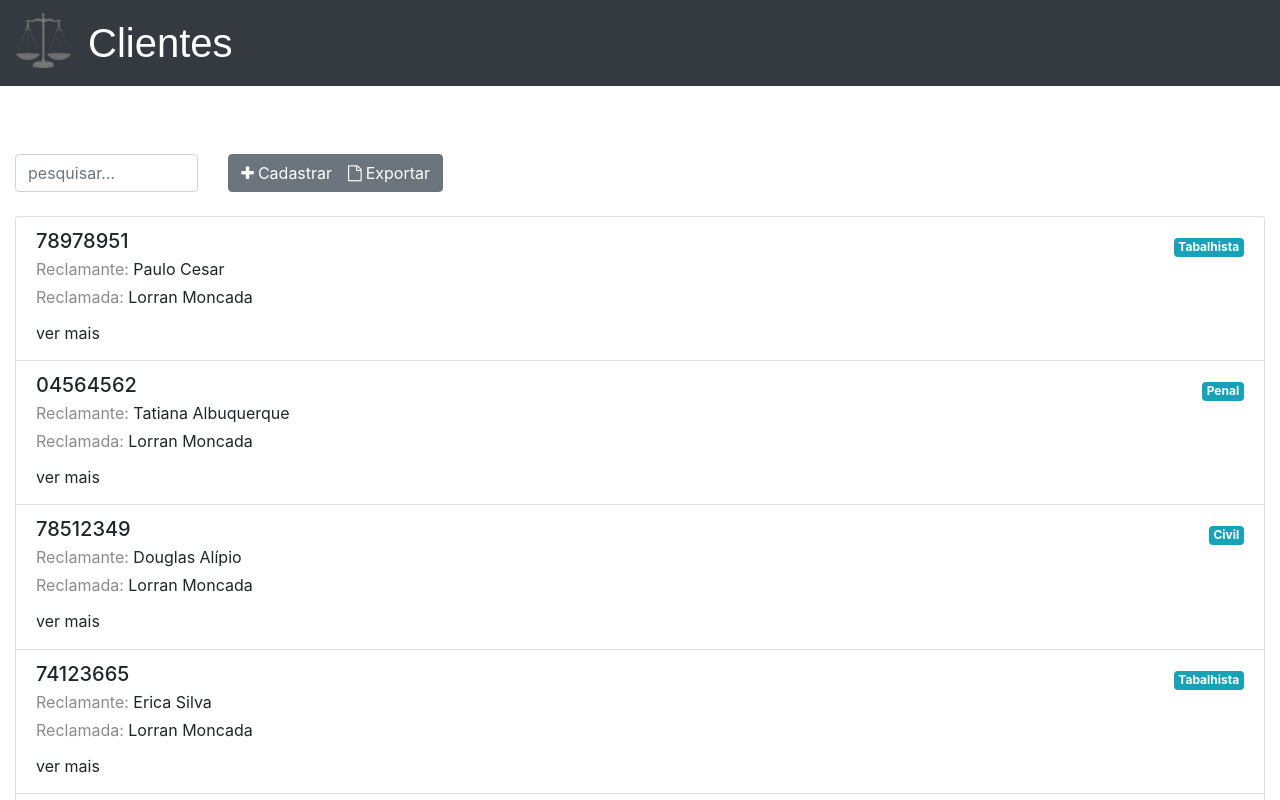
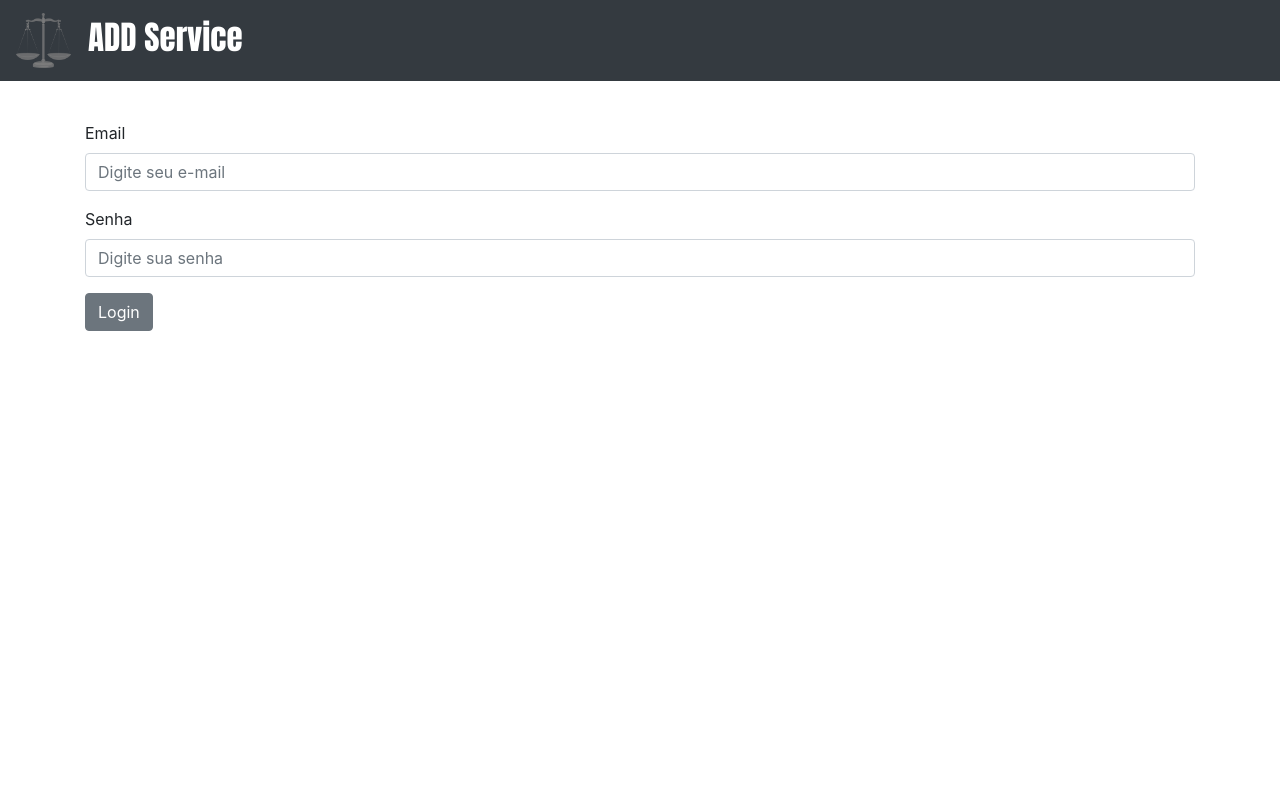
Before and after one commit to lorranmoncada/progeto-Jonas-, an Angular app: page / in a window 1280 px wide. Shown: the top 800 px of the page. Built offline with nearby package versions, Linux system fonts and the light colour scheme; what angular-font-awesome would draw is missing.

Commit message:
commit da Quarta-feira

```diff
--- a/src/app/app.component.html
+++ b/src/app/app.component.html
@@ -1 +1 @@
-<app-clientes></app-clientes>
+<app-login></app-login>
--- a/src/app/app.module.ts
+++ b/src/app/app.module.ts
@@ -11,6 +11,7 @@ import { HttpClientModule } from '@angular/common/http';
 import { PesquisarFilterPipe } from './pipes/pesquisar.pipe';
 import { CampoControlErroComponent } from './campo-control-erro/campo-control-erro.component';
 import { CadClientesComponent } from './clientes/cad-clientes/cad-clientes.component';
+import { LoginComponent } from './login/login.component';
 /* import { CommonModule } from '@angular/common'; */
 
 
@@ -21,6 +22,7 @@ import { CadClientesComponent } from './clientes/cad-clientes/cad-clientes.compo
     PesquisarFilterPipe,
     CampoControlErroComponent,
     CadClientesComponent,
+    LoginComponent,
   ],
   imports: [
     BrowserModule,
--- a/src/app/clientes/cad-clientes/cad-clientes.component.css
+++ b/src/app/clientes/cad-clientes/cad-clientes.component.css
@@ -1,5 +1,5 @@
 .logo{
-    font-size: 40px;
+    font-size: 33px;
     font-family: Arial, Helvetica, sans-serif;
 }
 .teste {
--- a/src/app/clientes/cad-clientes/cad-clientes.component.html
+++ b/src/app/clientes/cad-clientes/cad-clientes.component.html
@@ -3,9 +3,10 @@
         <a class="navbar-brand" href="#">
           <img style="margin-right: 17px;" src="../../assets/img/balanca.png" width="55" height="55" class="d-inline-block align-top"
             alt="">
-      <span class="logo">Adicionar cliente</span>
+          <span class="logo">Adicionar clientes </span>
         </a>
       </nav>
+
 
 
 
@@ -17,19 +18,21 @@
       <div class="form-row espaço">
         <div class="form-group col-md-3">
           <label for="processo">Processo</label>
-          <input type="text" class="form-control" onkeyup='this.value=this.value.replace(/[^0-9]*/g,"")' placeholder="Processo" formControlName="processo" [ngClass]="aplicarCssErro('processo')">
+          <input type="text" class="form-control" onkeyup='this.value=this.value.replace(/[^0-9]*/g,"")' placeholder="Processo"
+            formControlName="processo" [ngClass]="aplicarCssErro('processo')">
           <app-campo-control-erro [mostrarErro]="verificaValidTouched('processo')" msgErro="Campo obrigatório"></app-campo-control-erro>
         </div>
         <div class="form-group col-md-3">
           <label for="inputPassword4">Reclamante</label>
+
           <input type="text" class="form-control" id="reclamanteId" placeholder="Reclamante" formControlName="reclamante"
             [ngClass]="aplicarCssErro('reclamante')">
           <app-campo-control-erro [mostrarErro]="verificaValidTouched('reclamante')" msgErro="Campo obrigatório"></app-campo-control-erro>
         </div>
         <div class="form-group col-md-3">
           <label for="inputAddress">Reclamada</label>
-          <input type="text" class="form-control" onkeyup='this.value=this.value.replace(/[^a-z],[^A-Z]*/g,"")' id="reclamadaId" placeholder="Reclamada" formControlName="reclamada"
-            [ngClass]="aplicarCssErro('reclamada')">
+          <input type="text" class="form-control" onkeyup='this.value=this.value.replace(/[^a-z],[^A-Z]*/g,"")' id="reclamadaId"
+            placeholder="Reclamada" formControlName="reclamada" [ngClass]="aplicarCssErro('reclamada')">
           <app-campo-control-erro [mostrarErro]="verificaValidTouched('reclamada')" msgErro="Campo obrigatório"></app-campo-control-erro>
         </div>
       </div>
@@ -70,19 +73,21 @@
           <label for="inputZip">Tipo</label>
           <select class="form-control" id="topoId" formControlName="select2">
             <option value="0" disabled>Tipo...</option>
-            <option value="Trabalhista">Trabalhista</option>
-            <option value="Penal">Penal</option>
-            <option value="Civil">Civil</option>
+            <option value="1">Trabalhista</option>
+            <option value="2">Penal</option>
+            <option value="3">Civil</option>
           </select>
         </div>
       </div>
 
       <div class="row">
         <div class="col-md-1">
-          <button type="submit" [class.valid]="!formulario.valid" [disabled]="!formulario.valid" class="btn btn-secondary" style="margin-bottom:10px;"><i class="fa fa-file" aria-hidden="true"></i><span class="v">Salvar</span></button>
+          <button type="submit" [class.valid]="!formulario.valid" [disabled]="!formulario.valid" class="btn btn-secondary"
+            style="margin-bottom:10px;"><i class="fa fa-file" aria-hidden="true"></i><span class="v">Salvar</span></button>
         </div>
         <div class="col-md-1">
-          <button type="button" class="btn btn-secondary" style="margin-bottom:10px;" (click)="voltarPagina()"><i class="fa fa-reply" ></i><span class="v">Voltar</span></button>
+          <button type="button" class="btn btn-secondary" style="margin-bottom:10px;" (click)="voltarPagina()"><i class="fa fa-reply"></i><span
+              class="v">Voltar</span></button>
         </div>
       </div>
     </form>
--- a/src/app/clientes/cad-clientes/cad-clientes.component.ts
+++ b/src/app/clientes/cad-clientes/cad-clientes.component.ts
@@ -14,6 +14,7 @@ export class CadClientesComponent implements OnInit {
 
   formulario: FormGroup;
   cadastro: boolean;
+
   @Input() cadClientes: ClientesModel;
 
 
@@ -21,22 +22,14 @@ export class CadClientesComponent implements OnInit {
 
   ngOnInit() {
 
-    this.formulario = this.formBuilder.group({
-      processo: [null, Validators.required],
-      reclamante: [null, Validators.required],
-      reclamada: [null, Validators.required],
-      valor: [null, Validators.required],
-      nparcelas: [null, Validators.required],
-    /*   parcelas: [null, Validators.required], */
-      vencimento: [null, Validators.required],
-      select: [0, Validators.required],
-      select2: [0, Validators.required]
-    });
+    this.createForm();
+
   }
 
   onSubmit(formulario) {
-    this.http.post('https://httpbin.org/post',  formulario.value).subscribe(dados => {
-      console.log(formulario); }, (error: any) => alert('erro'));
+    this.http.post('https://httpbin.org/post', formulario.value).subscribe(dados => {
+      console.log(formulario);
+    }, (error: any) => alert('erro'));
 
     /*  this.resetar(); */
   }
@@ -60,4 +53,20 @@ return !this.formulario.get(campo).valid && this.formulario.get(campo).touched;
     this.cadastro = true;
   }
 
+
+
+  createForm() {
+    this.formulario = this.formBuilder.group({
+      processo: [null, Validators.required],
+      reclamante: [null, Validators.required],
+      reclamada: [null, Validators.required],
+      valor: [null, Validators.required],
+      nparcelas: [null, Validators.required],
+      /*   parcelas: [null, Validators.required], */
+      vencimento: [null, Validators.required],
+      select: [0, Validators.required],
+      select2: [0, Validators.required]
+    });
   }
+
+}
--- a/src/app/clientes/clientes.component.html
+++ b/src/app/clientes/clientes.component.html
@@ -10,16 +10,16 @@
 
     <!-- Input de pesquisa de processos -->
     <div class="row espaçopesquisar">
-      <div class="col-2 pt-2 pb-4">
+      <div class="col-md-4 pb-3 mb-3">
         <input [(ngModel)]="pesquisar" placeholder="pesquisar..." class="form-control" type="text">
       </div>
 
-      <div class="col-1 pt-2 pb-4 ">
+      <div class="col-md-1 col-sm-5">
         <button type="button" class="btn btn-secondary" (click)="novoCliente()"><i class="fa fa-plus" aria-hidden="true"></i><span
             class="v">Cadastrar </span></button>
       </div>
 
-      <div class="col-1 pt-2 pb-4 ">
+      <div class="col-md-1 col-sm-5">
         <button type="button" class="btn btn-secondary"><i class="fa fa-file-o" aria-hidden="true"></i><span class="v">Exportar</span></button>
       </div>
     </div>
--- a/src/app/clientes/clientes.model.ts
+++ b/src/app/clientes/clientes.model.ts
@@ -5,7 +5,7 @@ export class ClientesModel {
     valor: number;
     parcelado: number;
     parcelas: number;
-    vencimento: string;
+    vencimento: Date;
     status: string;
     tipo: string;
     isShowMore?: boolean;
--- /dev/null
+++ b/src/app/login/login.component.css
@@ -0,0 +1,8 @@
+.logo{
+    font-size: 33px;
+    font-family: Impact, Haettenschweiler, 'Arial Narrow Bold', sans-serif;
+
+}
+.espaço{
+    margin-top:40px;
+}
--- /dev/null
+++ b/src/app/login/login.component.html
@@ -0,0 +1,31 @@
+<div *ngIf="!login">
+    <nav class="navbar navbar-dark bg-dark">
+      <a class="navbar-brand" href="#">
+        <img style="margin-right: 17px;" src="../../assets/img/balanca.png" width="55" height="55" class="d-inline-block align-top"
+          alt="">
+        <span class="logo">ADD Service</span>
+      </a>
+    </nav>
+
+    <div class="container espaço">
+
+
+        <div class="form-group">
+          <label for="exampleInputEmail1">Email</label>
+          <input type="email" class="form-control" id="exampleInputEmail1" [(ngModel)]="email" aria-describedby="emailHelp" placeholder="Digite seu e-mail">
+        </div>
+        <div class="form-group">
+          <label for="exampleInputPassword1">Senha</label>
+          <input type="password" class="form-control" id="exampleInputPassword1" [(ngModel)]="senha" placeholder="Digite sua senha">
+        </div>
+
+        <button type="submit" (click)="sumirLogin()" class="btn btn-secondary">Login</button>
+
+
+    </div>
+
+  </div>
+
+  <div *ngIf="login">
+  <app-clientes></app-clientes>
+  </div>
--- /dev/null
+++ b/src/app/login/login.component.ts
@@ -0,0 +1,32 @@
+import { Component, OnInit } from '@angular/core';
+
+@Component({
+  selector: 'app-login',
+  templateUrl: './login.component.html',
+  styleUrls: ['./login.component.css']
+})
+export class LoginComponent implements OnInit {
+
+  constructor() { }
+
+  login: boolean;
+  emailFixo = 'ecilag@hotmail.com';
+  senhaFixa = 'teste91187942';
+  email = '';
+  senha = '';
+
+  ngOnInit() {
+    this.login = false;
+  }
+
+  sumirLogin() {
+    if (this.emailFixo === this.email && this.senhaFixa === this.senha) {
+      this.login = true;
+    }
+  }
+
+  deslogar() {
+    this.login = false;
+  }
+
+}
```
Also changed, not shown: 1 other file (tests, documents, lock files or other folders). Lines whose indentation alone changed are shown as unchanged.
